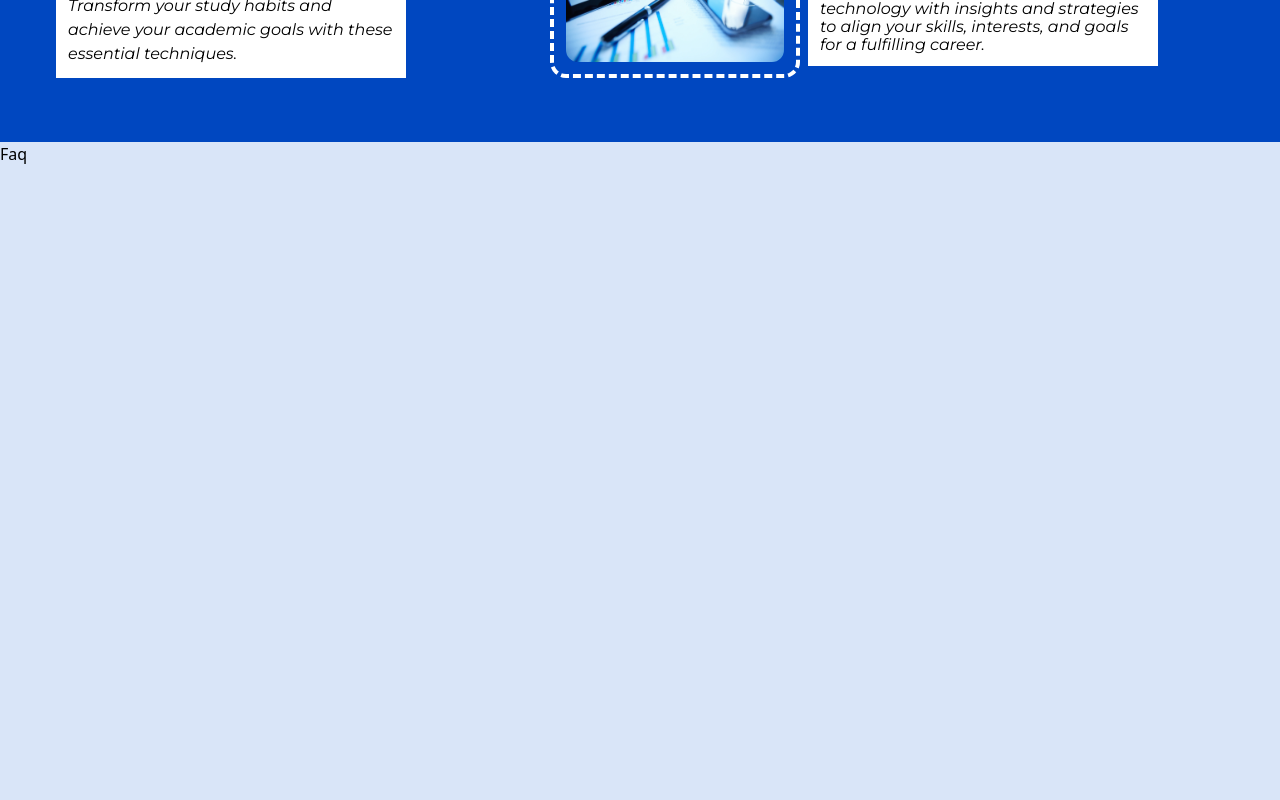
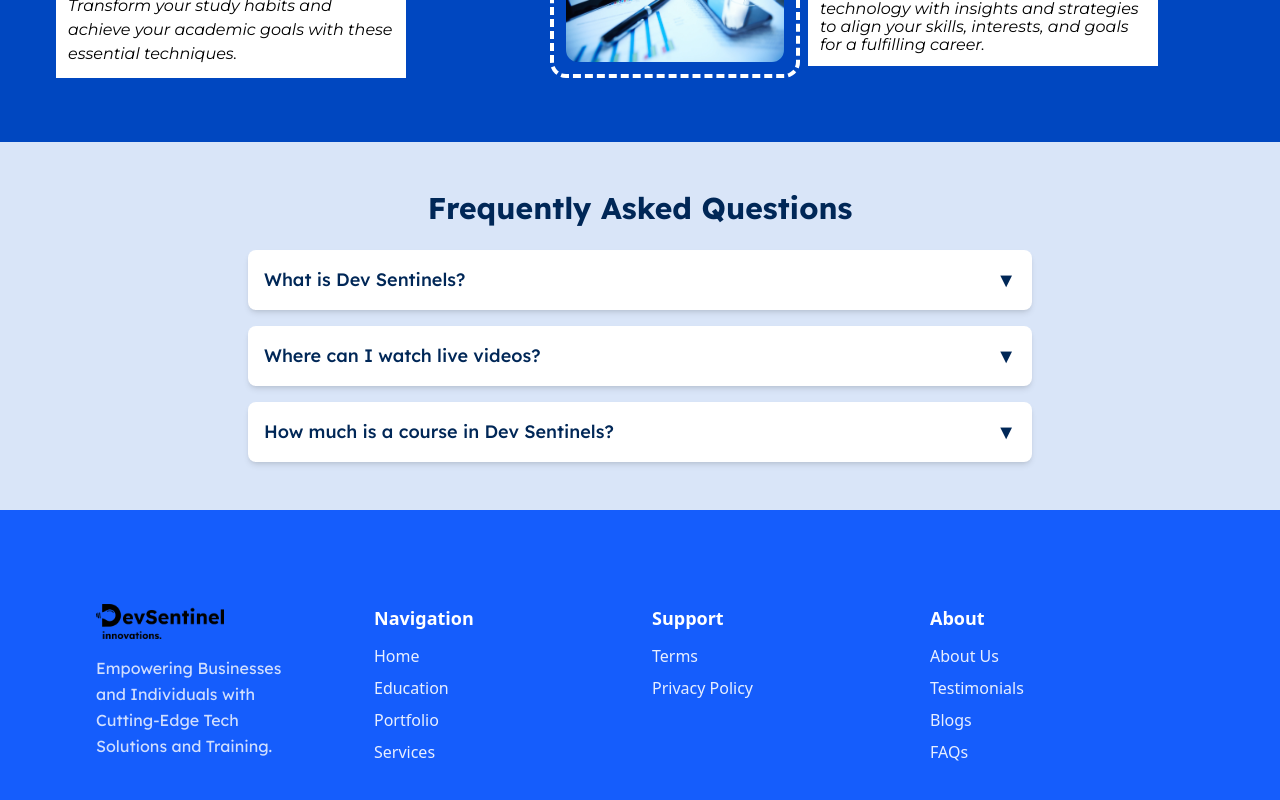
Before and after one commit to Devsentinelinnovations/Devsentinel-Frontend, a React (Vite) app: page / in a window 1280 px wide. Shown: the part 2899-3699 px from the top of the page. Before the commit the page ends 3065 px from the top, so only its background shows below. Built offline with nearby package versions, Linux system fonts and the light colour scheme.

Commit message:
added the faq and footer section

```diff
--- a/src/App.jsx
+++ b/src/App.jsx
@@ -8,6 +8,7 @@
 import Service from "./components/Service";
 import Blog from "./components/Blog";
 import RouterPath from "./router/RouterPath";
+import Footer from "./components/Footer";
 
 function App() {
   return (
@@ -20,6 +21,7 @@
     <Testimonial/>
     <Blog/>
     <Faq/>
+    <Footer/>
     <RouterPath/>
     </div>
   );
--- a/src/components/Blog.jsx
+++ b/src/components/Blog.jsx
@@ -1,5 +1,4 @@
-import React from 'react'
-import { blogs } from '../constant';
+import React from 'react';
 import { blog1, blog2, blog3 } from '../assets';
 
 
--- a/src/components/Faq.jsx
+++ b/src/components/Faq.jsx
@@ -1,9 +1,40 @@
 import React from 'react'
+import { useState } from "react";
+import { faqs } from '../constant';
 
-const Faq = () => {
+
+const FAQ = () => {
+  const [openIndex, setOpenIndex] = useState(null);
+
+  const toggleFAQ = (index) => {
+    setOpenIndex(openIndex === index ? null : index);
+  };
+
   return (
-    <div>Faq</div>
-  )
-}
+    <section className="section py-12">
+      <div className="content max-w-4xl mx-auto">
+        <h2 className="text-center font-lexend font-bold text-2xl md:text-3xl text-textBlue mb-6">
+          Frequently Asked Questions
+        </h2>
+        <div className="flex flex-col gap-4">
+          {faqs.map(({id, question, answer}) => (
+            <div key={id} className="bg-white shadow-md rounded-lg">
+              <button
+                onClick={() => toggleFAQ(id)}
+                className="w-full text-left flex justify-between items-center p-4 font-lexend font-medium text-lg text-textBlue"
+              >
+                {question}
+                <span className="text-xl">{openIndex === id ? "▲" : "▼"}</span>
+              </button>
+              {openIndex === id && (
+                <p className="p-4 text-textGrey border-t">{answer}</p>
+              )}
+            </div>
+          ))}
+        </div>
+      </div>
+    </section>
+  );
+};
 
-export default Faq
+export default FAQ;
--- a/src/components/Footer.jsx
+++ b/src/components/Footer.jsx
@@ -1,9 +1,50 @@
 import React from 'react'
+import { logo } from '../assets'
 
 const Footer = () => {
   return (
-    <div>Footer</div>
-  )
-}
+    <footer className="section bg-blue-600 text-white">
+    <div className="content max-w-[1200px] pt-[30px]">
+      <div className="grid grid-cols-1 sm:grid-cols-2 md:grid-cols-4 gap-6 text-center md:text-left">
+        <div>
+          <img src={logo} alt="Dev Sentinel Logo" className="w-32 mb-4" />
+          <p className="font-lexend text-base opacity-80 max-w-[200px] leading-relaxed">
+            Empowering Businesses and Individuals with Cutting-Edge Tech Solutions and Training.
+          </p>
+        </div>
+        <div>
+          <h3 className="text-lg font-semibold mb-3">Navigation</h3>
+          <ul className="space-y-2 opacity-90">
+            <li><a href="#">Home</a></li>
+            <li><a href="#">Education</a></li>
+            <li><a href="#">Portfolio</a></li>
+            <li><a href="#">Services</a></li>
+          </ul>
+        </div>
+
+        {/* Support Links */}
+        <div>
+          <h3 className="text-lg font-semibold mb-3">Support</h3>
+          <ul className="space-y-2 opacity-90">
+            <li><a href="#">Terms</a></li>
+            <li><a href="#">Privacy Policy</a></li>
+          </ul>
+        </div>
+
+        {/* About Links */}
+        <div>
+          <h3 className="text-lg font-semibold mb-3">About</h3>
+          <ul className="space-y-2 opacity-90">
+            <li><a href="#">About Us</a></li>
+            <li><a href="#">Testimonials</a></li>
+            <li><a href="#">Blogs</a></li>
+            <li><a href="#">FAQs</a></li>
+          </ul>
+        </div>
+      </div>
+    </div>
+  </footer>
+);
+};
 
 export default Footer
--- a/src/constant/index.js
+++ b/src/constant/index.js
@@ -108,3 +108,21 @@
       image: blog3,
     },
   ];
+
+  export const faqs = [
+    {
+      id: 1,
+      question: "What is Dev Sentinels?",
+      answer: "Dev Sentinels is a platform that provides high-quality education and training for aspiring developers.",
+    },
+    {
+      id: 2,
+      question: "Where can I watch live videos?",
+      answer: "You can watch live videos on our official website and YouTube channel.",
+    },
+    {
+      id: 3,
+      question: "How much is a course in Dev Sentinels?",
+      answer: "Course prices vary depending on the program. Visit our website for detailed pricing.",
+    },
+  ];
```
